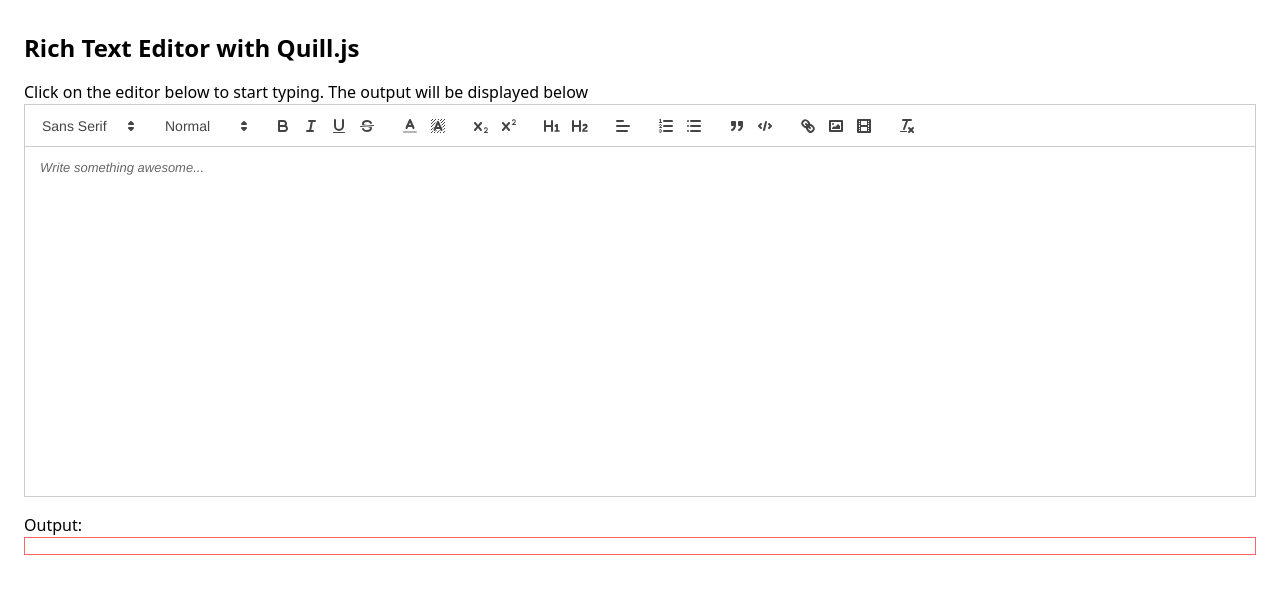
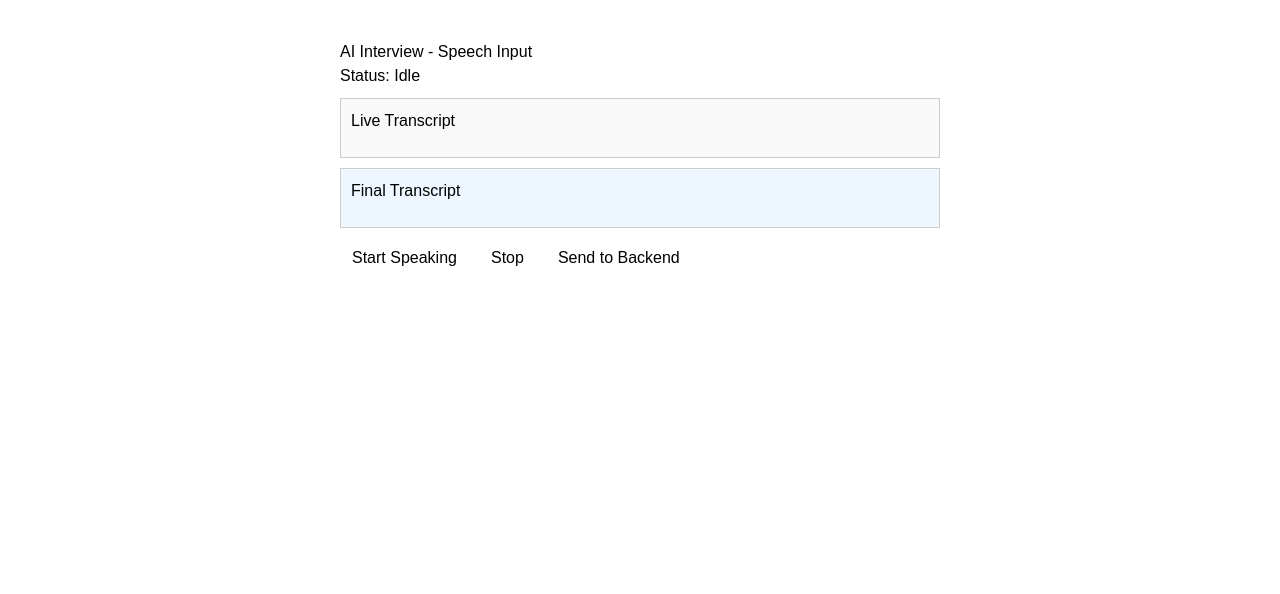
Before and after one commit to inderjitshahi/temp-vue, a Vue app: page / in a window 1280 px wide. Shown: the top 594 px of the page. Built offline with nearby package versions, Linux system fonts and the light colour scheme.

Commit message:
added speech recognition

```diff
--- a/src/App.vue
+++ b/src/App.vue
@@ -1,56 +1,124 @@
 <script setup>
-import { ref, onMounted } from "vue";
-import Quill from "quill";
-import "quill/dist/quill.snow.css"; // import Quill styling
+import { ref, onMounted, onBeforeUnmount } from "vue";
 
-// Optional: add custom font & size support
-// const Font = Quill.import("formats/font");
-// Font.whitelist = ["poppins", "roboto", "inconsolata", "mirza"];
-// Quill.register(Font, true);
+//------------------------------------------------- State & Refs -------------------------------------------------//
 
-const editor = ref(null);
-const content = ref("");
+// for speech recognition
+const isListening = ref(false);
+const interimTranscript = ref("");
+const finalTranscript = ref("");
+let recognition = null;
 
+// ---------------------------------------------- Methods ----------------------------------------------//
+function startListening() {
+  if (!recognition) return;
+  interimTranscript.value = "";
+  finalTranscript.value = "";
+  recognition.start();
+}
+
+function stopListening() {
+  if (!recognition) return;
+  recognition.stop();
+}
+
+function sendToBackend() {
+  console.log("Send this text to backend:", finalTranscript.value);
+
+  // Example for future Socket.io
+  // socket.emit("candidate_answer", finalTranscript.value)
+
+  alert("Transcript sent! Check console.");
+}
+
+// ---------------------------------------------- Lifecycle Hooks ----------------------------------------------//
 onMounted(() => {
-  const quill = new Quill(editor.value, {
-    theme: "snow",
-    placeholder: "Write something awesome...",
-    modules: {
-      toolbar: [
-        [{ font: [] }],
-        [{ header: [1, 2, 3, 4, 5, false] }], // font size
-        ["bold", "italic", "underline", "strike"], // toggled buttons
-        [{ color: [] }, { background: [] }], // text color & background
-        [{ script: "sub" }, { script: "super" }], // superscript/subscript
-        [{ header: 1 }, { header: 2 }], // headers
-        [{ align: [] }], // text align
-        [{ list: "ordered" }, { list: "bullet" }], // lists
-        ["blockquote", "code-block"],
-        ["link", "image", "video"],
-        ["clean"], // remove formatting
-      ],
-    },
-  });
+  // Initialize Speech Recognition
+  const SpeechRecognition =
+    window.SpeechRecognition || window.webkitSpeechRecognition;
 
-  // Sync editor content with Vue ref
-  quill.on("text-change", () => {
-    content.value = quill.root.innerHTML;
-  });
+  if (!SpeechRecognition) {
+    alert("Web Speech API not supported in this browser (use Chrome).");
+    return;
+  }
+  console.log(
+    "SpeechRecognition supported, initializing...",
+    SpeechRecognition,
+  );
+
+  recognition = new SpeechRecognition();
+  recognition.continuous = true;
+  recognition.interimResults = true;
+  recognition.lang = "en-US";
+
+  recognition.onstart = () => {
+    isListening.value = true;
+  };
+
+  recognition.onend = () => {
+    isListening.value = false;
+  };
+
+  recognition.onerror = (event) => {
+    console.error("Speech error:", event.error);
+  };
+
+  recognition.onresult = (event) => {
+    let interim = "";
+    let final = finalTranscript.value;
+
+    for (let i = event.resultIndex; i < event.results.length; i++) {
+      const transcript = event.results[i][0].transcript;
+
+      if (event.results[i].isFinal) {
+        final += transcript + " ";
+      } else {
+        interim += transcript;
+      }
+    }
+
+    finalTranscript.value = final;
+    interimTranscript.value = interim;
+  };
+});
+
+onBeforeUnmount(() => {
+  if (recognition) recognition.stop();
 });
 </script>
 
 <template>
-  <div class="mx-auto max-w-[1350px] mt-8 mb-4 px-6 font-Poppins">
-    <div>
-      <h2 class="text-2xl font-bold mb-4">Rich Text Editor with Quill.js</h2>
-      <p>Click on the editor below to start typing. The output will be displayed below</p>
-      <!-- Editor container -->
-      <div ref="editor" style="height: 350px"></div>
+  <!-- Transcribe -->
+  <div class="container">
+    <h2>AI Interview - Speech Input</h2>
 
-      <!-- Preview -->
-      <h3 class="mt-4">Output:</h3>
-      <div v-html="content" class="border p-2 editor-content text-red-400"></div>
-      <!-- <div class="border p-2 editor-content">{{ content }}</div> -->
+    <div class="status">
+      Status:
+      <span :class="{ active: isListening }">
+        {{ isListening ? "Listening..." : "Idle" }}
+      </span>
+    </div>
+
+    <div class="transcript-box">
+      <h4>Live Transcript</h4>
+      <p>{{ interimTranscript }}</p>
+    </div>
+
+    <div class="transcript-box final">
+      <h4>Final Transcript</h4>
+      <p>{{ finalTranscript }}</p>
+    </div>
+
+    <div class="buttons">
+      <button @click="startListening" :disabled="isListening">
+        Start Speaking
+      </button>
+
+      <button @click="stopListening" :disabled="!isListening">Stop</button>
+
+      <button @click="sendToBackend" :disabled="!finalTranscript">
+        Send to Backend
+      </button>
     </div>
   </div>
 </template>
@@ -59,4 +127,37 @@
 .editor-content * {
   all: revert;
 }
+
+.container {
+  max-width: 600px;
+  margin: 40px auto;
+  font-family: Arial, sans-serif;
+}
+
+.status {
+  margin-bottom: 10px;
+}
+
+.status .active {
+  color: green;
+  font-weight: bold;
+}
+
+.transcript-box {
+  border: 1px solid #ccc;
+  padding: 10px;
+  min-height: 60px;
+  margin-bottom: 10px;
+  background: #f9f9f9;
+}
+
+.transcript-box.final {
+  background: #eef7ff;
+}
+
+.buttons button {
+  margin-right: 10px;
+  padding: 8px 12px;
+  cursor: pointer;
+}
 </style>
```
